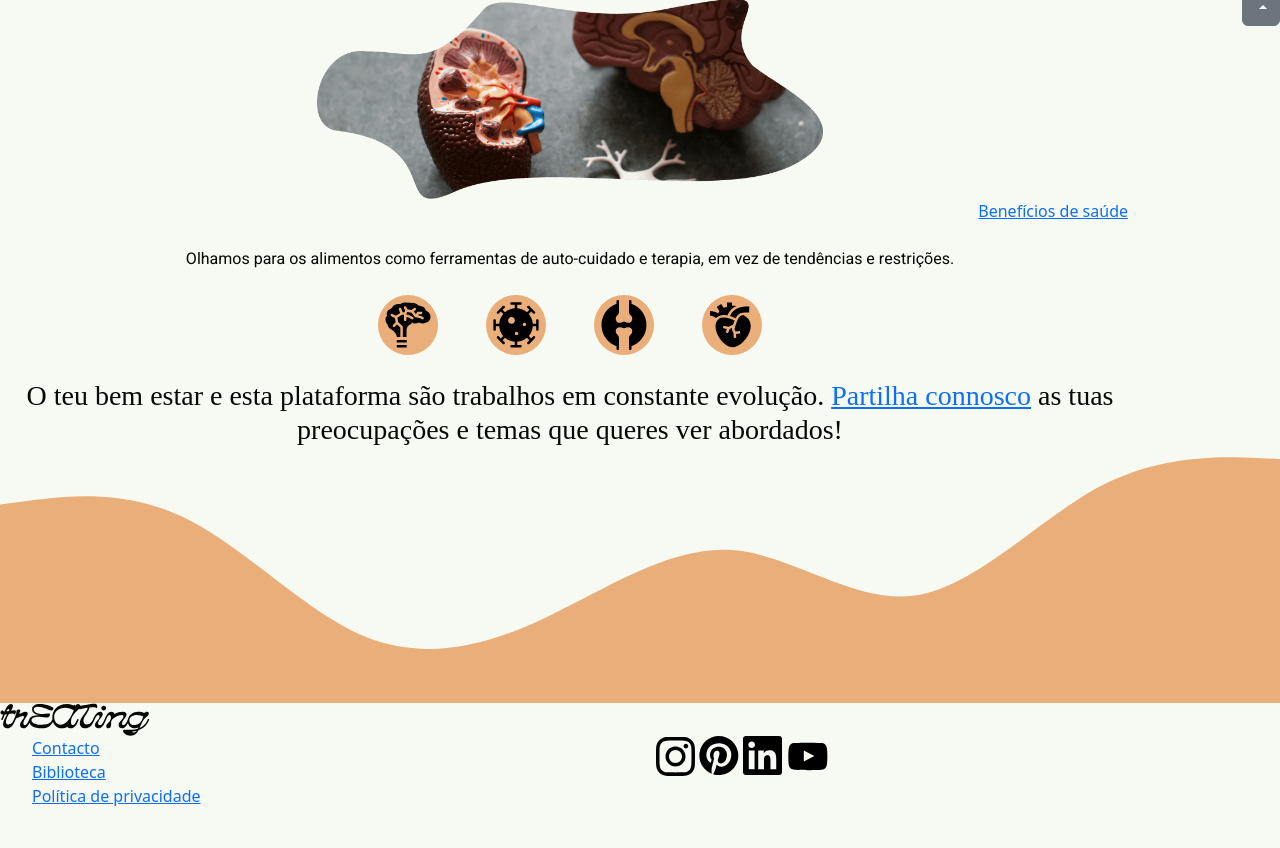
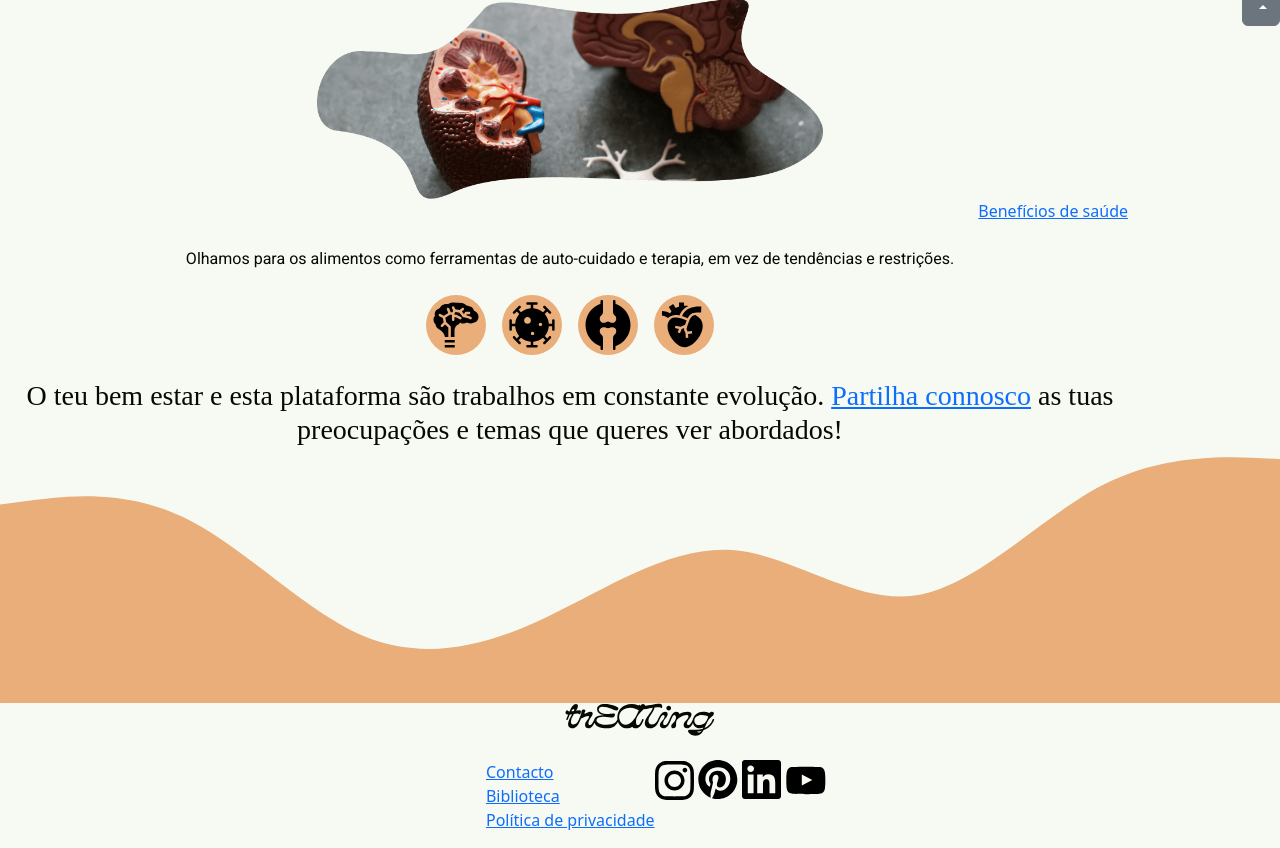
Before and after one commit to CarolinaFH4/treating_website, a PHP site: page / in a window 1280 px wide. Shown: the part 774-1622 px from the top of the page. Before the commit the page ends 1580 px from the top, so only its background shows below. Run offline with PHP 8.4, Linux system fonts and the light colour scheme; some web fonts are replaced.

Commit message:
footer and head developments

```diff
--- a/CSS/styles.css
+++ b/CSS/styles.css
@@ -1,4 +1,4 @@
-/* Vars */
+/* Generics */
 @import url('https://fonts.googleapis.com/css2?family=Exo:ital,wght@1,700&family=Heebo&family=Spinnaker&display=swap');
 
 .spinnaker-regular {
@@ -24,6 +24,7 @@
 :root{
   --bs-primary: #B2CF82; /*divs bg*/
   --bs-secondary: #E9AE79; /*footer*/
+  --bs-secondary-bg-subtle:#E9AE79;
   --bs-tertiary-bg: #E3CED7; /* search bar */
   --bs-tertiary-color: hsla(335, 26%, 66%, 0.90); /* MENU*/
   --bs-warning: #ffc107;
@@ -43,10 +44,13 @@ p{
   font-family: "Heebo";
 }
 
-/* header */
+/* Generics end */
+
+/* Header */
+/* Header end */
 
 
-/* index */
+/* Index */
 .pitch{
   font-family: "Spinnaker";
   text-transform: uppercase;
@@ -68,9 +72,13 @@ p{
   border-radius: 50px;
 }
 
+/* Index end */
 
-/* footer */
+
+
+/* Footer */
 
 .linksf{
   list-style: none;
 }
+/* Footer end */
--- a/footer.php
+++ b/footer.php
@@ -1,13 +1,14 @@
 <footer>
-  <div class="container-fluid p-0">
+  <div class="w-100 p-0">
       <img class="wavef" src="./media/icons/wave.footer.svg" alt="wave separation">
   </div>
-  <div class="">
-    <a href="">
-      <img src="./media/icons/logo_no_border.svg" alt="">
+
+  <div class="d-flex flex-column align-items-center">
+    <a href="index.php" class="mb-4">
+      <img src="./media/icons/logo_no_border.svg" alt="Treating logo">
     </a>
-    <div class="d-flex ">
-      <ul class="linksf col">
+    <div class="d-flex justify-content-between">
+      <ul class="linksf">
         <li>
           <a href="">Contacto</a>
         </li>
@@ -19,7 +20,7 @@
         </li>
       </ul>
 
-      <div  class="col">
+      <div  class="">
         <img type="link" href="" src="./media/icons/instagram.svg" alt="Instagram">
         <img type="link" href="" src="./media/icons/pinterest.svg" alt="Pinterest">
         <img type="link" href="" src="./media/icons/linkedin.svg" alt="LinkedIn">
--- a/index.php
+++ b/index.php
@@ -3,9 +3,9 @@
   <head>
     <meta charset="utf-8">
     <meta name="viewport" content="width=device-width, initial-scale=1">
-    <title>Bootstrap demo</title>
+    <meta name="description" content="Presenting a positive view on food, including nutritional values, great taste and a comunity.">
+    <title>Treating</title>
     <link href="https://cdn.jsdelivr.net/npm/bootstrap@5.3.3/dist/css/bootstrap.min.css" rel="stylesheet" integrity="sha384-QWTKZyjpPEjISv5WaRU9OFeRpok6YctnYmDr5pNlyT2bRjXh0JMhjY6hW+ALEwIH" crossorigin="anonymous">
-
     <link rel="preconnect" href="https://fonts.googleapis.com">
     <link rel="preconnect" href="https://fonts.gstatic.com" crossorigin>
     <link href="https://fonts.googleapis.com/css2?family=Exo:ital,wght@1,700&family=Heebo&family=Spinnaker&display=swap" rel="stylesheet">
@@ -58,7 +58,7 @@
             </p>
           </div>
 
-          <section class=" d-flex justify-content-center gap-5">
+          <section class=" d-flex justify-content-center gap-3">
             <div>
               <img class="introicons" src="./media/icons/brain.svg" alt="">
             </div>
```
Also changed, not shown: media/icons/head.logo.svg (added), media/images/logo.header.png (added).
